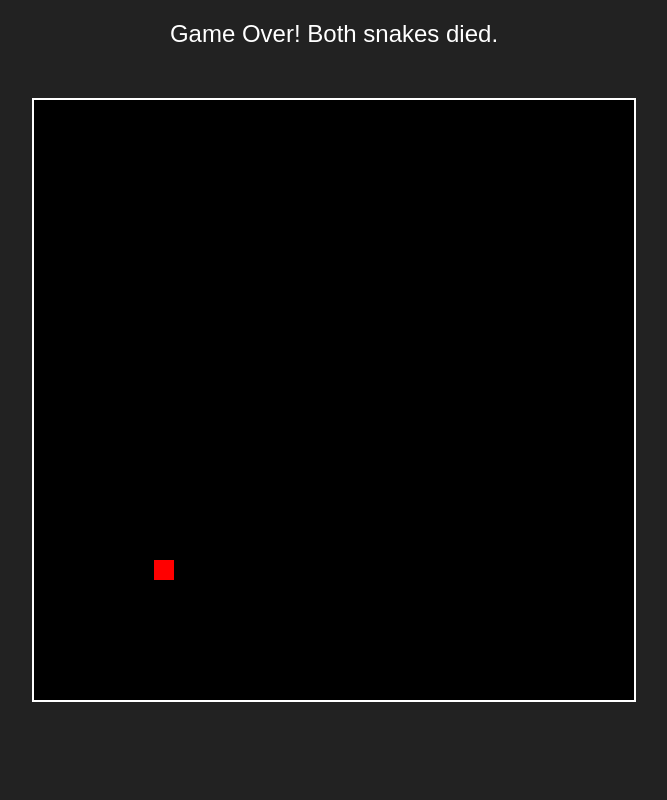
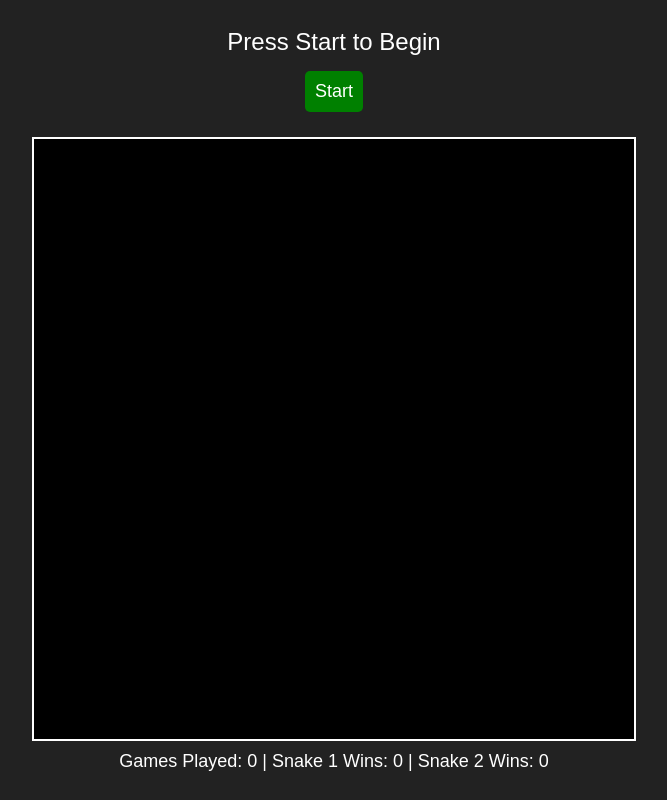
Before and after one commit to GreenEnvy10/AutoSnakeGame, a plain HTML site: page index.html in a window 1280 px wide. Shown: the whole page, without its empty margins (306-973 px from the left). Drawn offline with Linux system fonts and the light colour scheme.

Commit message:
Update index.html

```diff
--- a/index.html
+++ b/index.html
@@ -7,39 +7,71 @@
     body {
       background: #222;
       display: flex;
+      flex-direction: column;
+      align-items: center;
       justify-content: center;
-      align-items: center;
       height: 100vh;
       margin: 0;
-      font-family: sans-serif;
+      font-family: Arial, sans-serif;
       color: #fff;
     }
     canvas {
       background: #000;
       border: 2px solid #fff;
+      margin-top: 10px;
     }
     #message {
-      position: absolute;
-      top: 20px;
-      text-align: center;
-      width: 100%;
       font-size: 24px;
+      margin-bottom: 10px;
+    }
+    .buttons {
+      margin-bottom: 10px;
+    }
+    button {
+      font-size: 18px;
+      padding: 10px;
+      margin: 5px;
+      cursor: pointer;
+      border: none;
+      border-radius: 5px;
+    }
+    #start {
+      background: green;
+      color: white;
+    }
+    #restart {
+      background: red;
+      color: white;
+      display: none;
+    }
+    .stats {
+      margin-top: 10px;
+      font-size: 18px;
     }
   </style>
 </head>
 <body>
-  <div id="message"></div>
+  <div id="message">Press Start to Begin</div>
+  <div class="buttons">
+    <button id="start">Start</button>
+    <button id="restart">Restart</button>
+  </div>
   <canvas id="gameCanvas" width="600" height="600"></canvas>
+  <div class="stats">
+    Games Played: <span id="gamesPlayed">0</span> |
+    Snake 1 Wins: <span id="snake1Wins">0</span> |
+    Snake 2 Wins: <span id="snake2Wins">0</span>
+  </div>
+
   <script>
-    // Game configuration
     const canvas = document.getElementById("gameCanvas");
     const ctx = canvas.getContext("2d");
-    const gridSize = 20; // each cell size in pixels
+    const gridSize = 20;
     const cols = canvas.width / gridSize;
     const rows = canvas.height / gridSize;
-    const frameRate = 100; // game update every 100ms
+    const frameRate = 100;
+    let gameInterval, gamesPlayed = 0, snake1Wins = 0, snake2Wins = 0;
 
-    // Snake object constructor
     class Snake {
       constructor(color, startX, startY) {
         this.color = color;
@@ -47,201 +79,109 @@
         this.dir = { x: 0, y: 0 };
         this.alive = true;
       }
-
-      // Get head position
       get head() {
         return this.body[0];
       }
-
-      // AI decision: simple algorithm that steers toward food
-      // while avoiding collisions with walls or snake bodies.
       decideDirection(food, otherSnake) {
         if (!this.alive) return;
-
-        // Candidate directions: up, right, down, left
         const directions = [
           { x: 0, y: -1 },
           { x: 1, y: 0 },
           { x: 0, y: 1 },
           { x: -1, y: 0 }
-        ];
-
-        // avoid reversing direction (if snake length > 1)
-        const validDirs = directions.filter(d => {
-          if (this.body.length > 1) {
-            if (d.x === -this.dir.x && d.y === -this.dir.y) return false;
-          }
-          // Compute new head position
-          const newX = this.head.x + d.x;
-          const newY = this.head.y + d.y;
-          // Check walls
+        ].filter(d => {
+          if (this.body.length > 1 && d.x === -this.dir.x && d.y === -this.dir.y) return false;
+          const newX = this.head.x + d.x, newY = this.head.y + d.y;
           if (newX < 0 || newX >= cols || newY < 0 || newY >= rows) return false;
-          // Check self collision
-          for (let cell of this.body) {
-            if (cell.x === newX && cell.y === newY) return false;
-          }
-          // Check collision with other snake's body (if exists)
-          if (otherSnake) {
-            for (let cell of otherSnake.body) {
-              if (cell.x === newX && cell.y === newY) return false;
-            }
-          }
+          for (let cell of this.body) if (cell.x === newX && cell.y === newY) return false;
+          if (otherSnake) for (let cell of otherSnake.body) if (cell.x === newX && cell.y === newY) return false;
           return true;
         });
-
-        // if no valid move found, keep current direction (may lead to death)
-        if (validDirs.length === 0) return;
-
-        // Choose the direction that minimizes the Manhattan distance to food
-        validDirs.sort((a, b) => {
-          const distA = Math.abs((this.head.x + a.x) - food.x) + Math.abs((this.head.y + a.y) - food.y);
-          const distB = Math.abs((this.head.x + b.x) - food.x) + Math.abs((this.head.y + b.y) - food.y);
-          return distA - distB;
-        });
-        this.dir = validDirs[0];
+        if (validDirs.length > 0) this.dir = validDirs.sort((a, b) =>
+          (Math.abs((this.head.x + a.x) - food.x) + Math.abs((this.head.y + a.y) - food.y)) -
+          (Math.abs((this.head.x + b.x) - food.x) + Math.abs((this.head.y + b.y) - food.y))
+        )[0];
       }
-
       move() {
         if (!this.alive) return;
         const newHead = { x: this.head.x + this.dir.x, y: this.head.y + this.dir.y };
         this.body.unshift(newHead);
         this.body.pop();
       }
-
       grow() {
-        // add new head but do not remove tail, so snake grows
-        const newHead = { x: this.head.x + this.dir.x, y: this.head.y + this.dir.y };
-        this.body.unshift(newHead);
+        this.body.unshift({ x: this.head.x + this.dir.x, y: this.head.y + this.dir.y });
       }
-
       checkCollision() {
-        // Check self collision
-        for (let i = 1; i < this.body.length; i++) {
-          if (this.head.x === this.body[i].x && this.head.y === this.body[i].y) {
-            this.alive = false;
-            return;
-          }
-        }
-        // Check wall collision
-        if (this.head.x < 0 || this.head.x >= cols || this.head.y < 0 || this.head.y >= rows) {
-          this.alive = false;
-          return;
-        }
+        for (let i = 1; i < this.body.length; i++) if (this.head.x === this.body[i].x && this.head.y === this.body[i].y) this.alive = false;
+        if (this.head.x < 0 || this.head.x >= cols || this.head.y < 0 || this.head.y >= rows) this.alive = false;
       }
     }
 
-    // Game variables
-    let snake1 = new Snake("lime", 5, 5);
-    let snake2 = new Snake("cyan", cols - 6, rows - 6);
-    // Give initial directions
-    snake1.dir = { x: 1, y: 0 };
-    snake2.dir = { x: -1, y: 0 };
+    let snake1, snake2, food;
 
-    let food = randomFood();
+    function resetGame() {
+      snake1 = new Snake("lime", 5, 5);
+      snake2 = new Snake("cyan", cols - 6, rows - 6);
+      snake1.dir = { x: 1, y: 0 };
+      snake2.dir = { x: -1, y: 0 };
+      food = randomFood();
+      document.getElementById("message").textContent = "Game in Progress";
+      document.getElementById("restart").style.display = "none";
+      gameInterval = setInterval(update, frameRate);
+    }
 
-    // Generate a random food location that is not on any snake's body
     function randomFood() {
-      let valid = false;
       let pos;
-      while (!valid) {
-        pos = {
-          x: Math.floor(Math.random() * cols),
-          y: Math.floor(Math.random() * rows)
-        };
-        valid = true;
-        // Ensure food doesn't spawn on snake1
-        for (let cell of snake1.body) {
-          if (cell.x === pos.x && cell.y === pos.y) valid = false;
-        }
-        // Ensure food doesn't spawn on snake2
-        for (let cell of snake2.body) {
-          if (cell.x === pos.x && cell.y === pos.y) valid = false;
-        }
+      while (true) {
+        pos = { x: Math.floor(Math.random() * cols), y: Math.floor(Math.random() * rows) };
+        if (!snake1.body.some(cell => cell.x === pos.x && cell.y === pos.y) &&
+            !snake2.body.some(cell => cell.x === pos.x && cell.y === pos.y)) break;
       }
       return pos;
     }
 
-    // Draw grid cell
+    function draw() {
+      ctx.clearRect(0, 0, canvas.width, canvas.height);
+      drawCell(food.x, food.y, "red");
+      if (snake1.alive) snake1.body.forEach((cell, i) => drawCell(cell.x, cell.y, i === 0 ? "yellow" : snake1.color));
+      if (snake2.alive) snake2.body.forEach((cell, i) => drawCell(cell.x, cell.y, i === 0 ? "orange" : snake2.color));
+    }
+
     function drawCell(x, y, color) {
       ctx.fillStyle = color;
       ctx.fillRect(x * gridSize, y * gridSize, gridSize, gridSize);
     }
 
-    // Draw the game
-    function draw() {
-      ctx.clearRect(0, 0, canvas.width, canvas.height);
-
-      // Draw food
-      drawCell(food.x, food.y, "red");
-
-      // Draw snake1
-      if (snake1.alive) {
-        snake1.body.forEach((cell, index) => {
-          drawCell(cell.x, cell.y, index === 0 ? "yellow" : snake1.color);
-        });
-      }
-
-      // Draw snake2
-      if (snake2.alive) {
-        snake2.body.forEach((cell, index) => {
-          drawCell(cell.x, cell.y, index === 0 ? "orange" : snake2.color);
-        });
-      }
-    }
-
-    // Main game loop
     function update() {
-      // If both snakes are dead or only one remains, show game over
       if ((!snake1.alive && !snake2.alive) || (!snake1.alive && snake2.alive) || (snake1.alive && !snake2.alive)) {
-        const msg = document.getElementById("message");
-        if (snake1.alive && !snake2.alive) {
-          msg.textContent = "Snake 1 wins!";
-        } else if (snake2.alive && !snake1.alive) {
-          msg.textContent = "Snake 2 wins!";
-        } else {
-          msg.textContent = "Game Over! Both snakes died.";
-        }
         clearInterval(gameInterval);
+        document.getElementById("restart").style.display = "inline";
+        gamesPlayed++;
+        if (snake1.alive) { snake1Wins++; document.getElementById("message").textContent = "Snake 1 Wins!"; }
+        else if (snake2.alive) { snake2Wins++; document.getElementById("message").textContent = "Snake 2 Wins!"; }
+        else document.getElementById("message").textContent = "Game Over! Both Snakes Died.";
+        updateStats();
         return;
       }
-
-      // Each snake decides next move
       snake1.decideDirection(food, snake2);
       snake2.decideDirection(food, snake1);
-
-      // Move snakes
       snake1.move();
       snake2.move();
-
-      // Check collisions for each snake
       snake1.checkCollision();
       snake2.checkCollision();
-
-      // Check for collisions between snake heads and other snake bodies
-      // Snake1 head with snake2 body
-      if (snake2.body.some(cell => cell.x === snake1.head.x && cell.y === snake1.head.y)) {
-        snake1.alive = false;
-      }
-      // Snake2 head with snake1 body
-      if (snake1.body.some(cell => cell.x === snake2.head.x && cell.y === snake2.head.y)) {
-        snake2.alive = false;
-      }
-
-      // Check if a snake eats food
-      if (snake1.alive && snake1.head.x === food.x && snake1.head.y === food.y) {
-        snake1.grow();
-        food = randomFood();
-      }
-      if (snake2.alive && snake2.head.x === food.x && snake2.head.y === food.y) {
-        snake2.grow();
-        food = randomFood();
-      }
-
+      if (snake1.alive && snake1.head.x === food.x && snake1.head.y === food.y) { snake1.grow(); food = randomFood(); }
+      if (snake2.alive && snake2.head.x === food.x && snake2.head.y === food.y) { snake2.grow(); food = randomFood(); }
       draw();
     }
 
-    // Start the game loop
-    const gameInterval = setInterval(update, frameRate);
+    function updateStats() {
+      document.getElementById("gamesPlayed").textContent = gamesPlayed;
+      document.getElementById("snake1Wins").textContent = snake1Wins;
+      document.getElementById("snake2Wins").textContent = snake2Wins;
+    }
+
+    document.getElementById("start").addEventListener("click", resetGame);
+    document.getElementById("restart").addEventListener("click", resetGame);
   </script>
 </body>
 </html>
```
